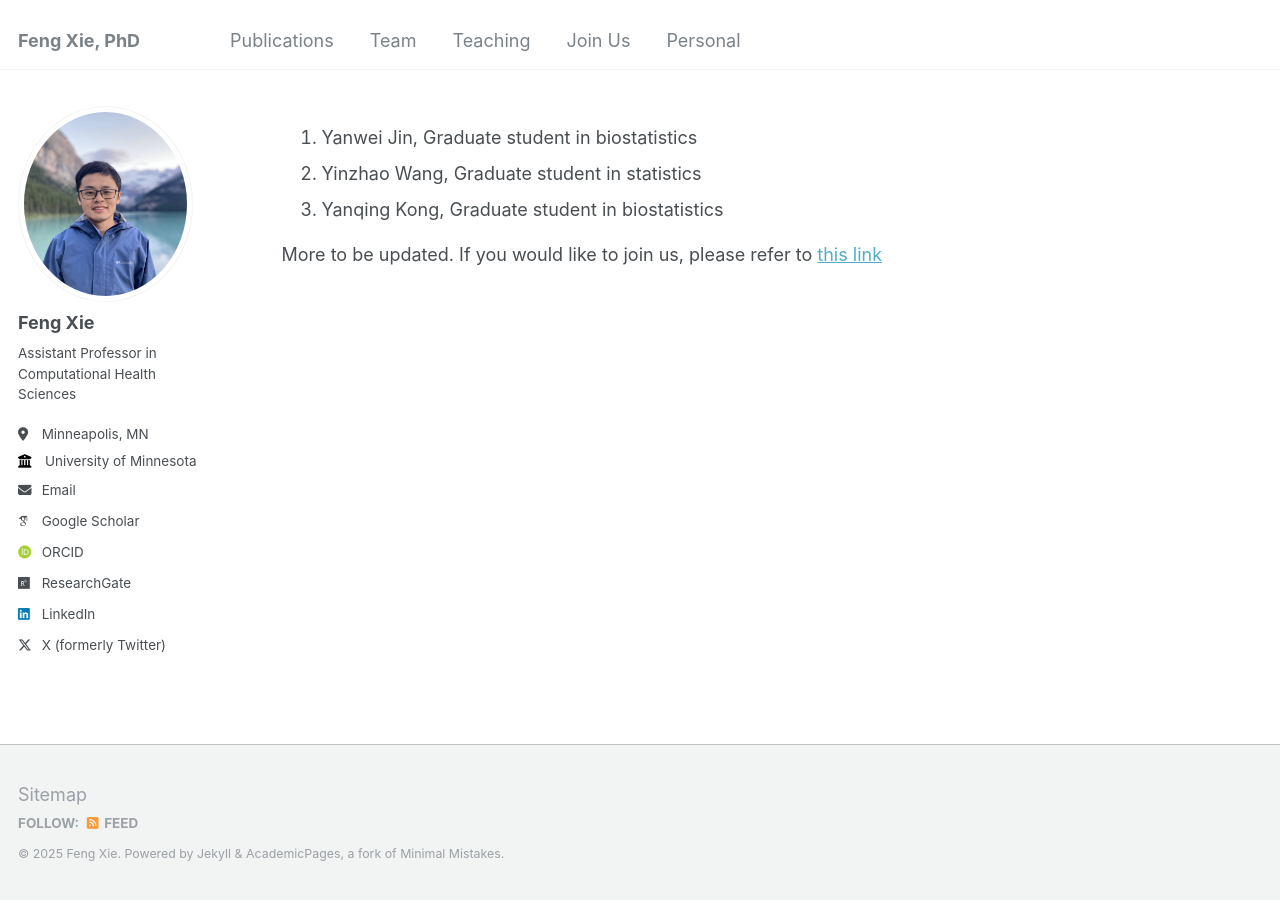
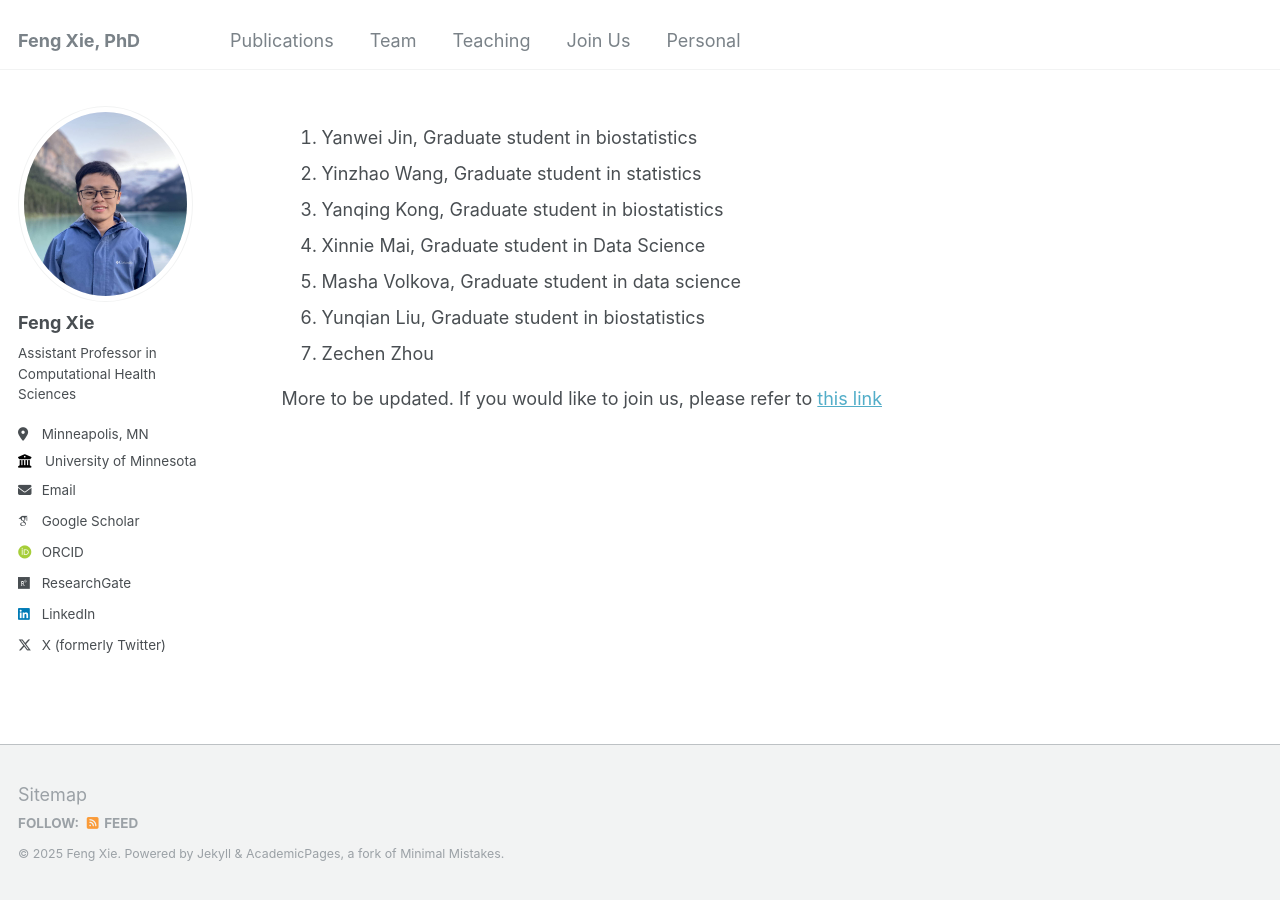
Before and after one commit to fengx13/fengx13.github.io, a Jekyll site: the page built from _pages/team.md, in a window 1280 px wide. Built offline with Jekyll 4.4.1, drawn with Linux system fonts in a browser that asks for light colours; some web fonts are replaced.

Commit message:
Update team.md

```diff
--- a/_pages/team.md
+++ b/_pages/team.md
@@ -8,6 +8,10 @@ author_profile: true
 1. Yanwei Jin, Graduate student in biostatistics
 2. Yinzhao Wang, Graduate student in statistics
 3. Yanqing Kong, Graduate student in biostatistics
+4. Xinnie Mai, Graduate student in Data Science
+5. Masha Volkova, Graduate student in data science
+6. Yunqian Liu, Graduate student in biostatistics
+7. Zechen Zhou
 
 More to be updated.
 If you would like to join us, please refer to [this link](https://fengx13.github.io/join%20us/)
```
